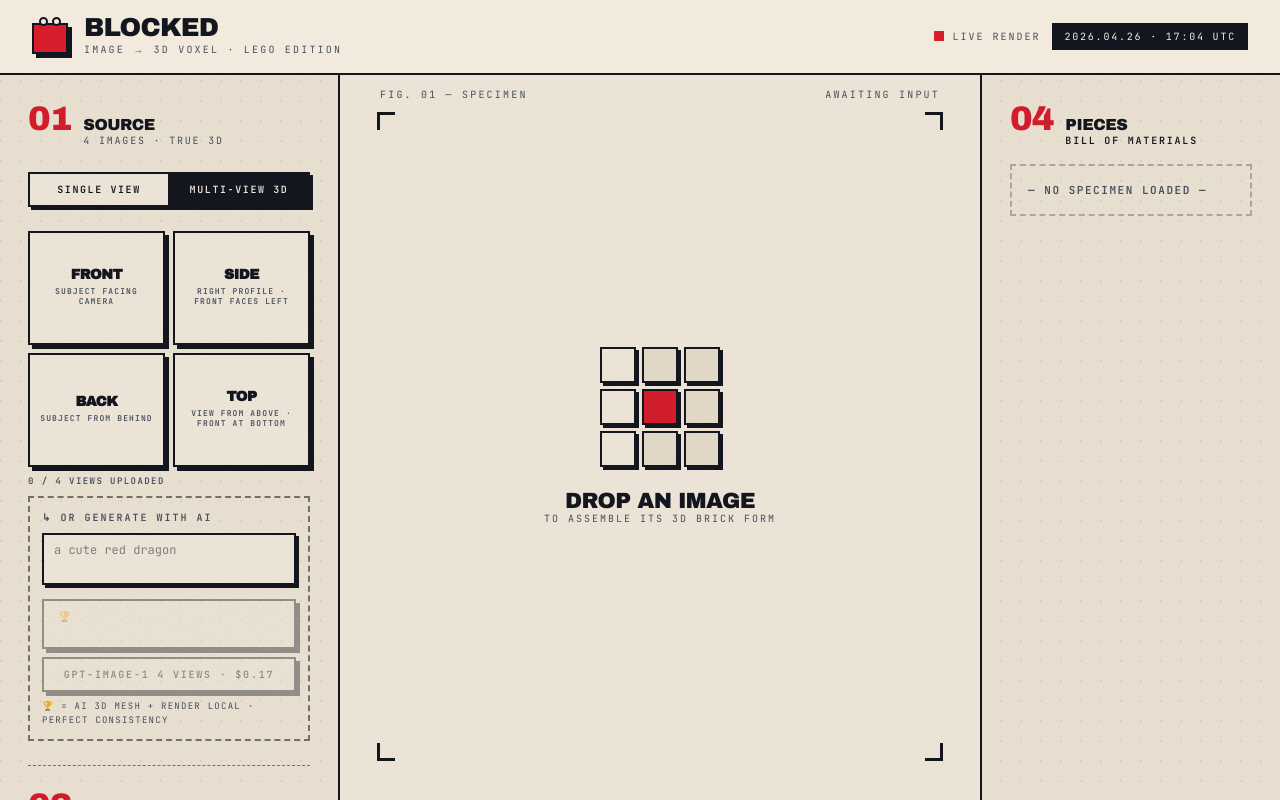
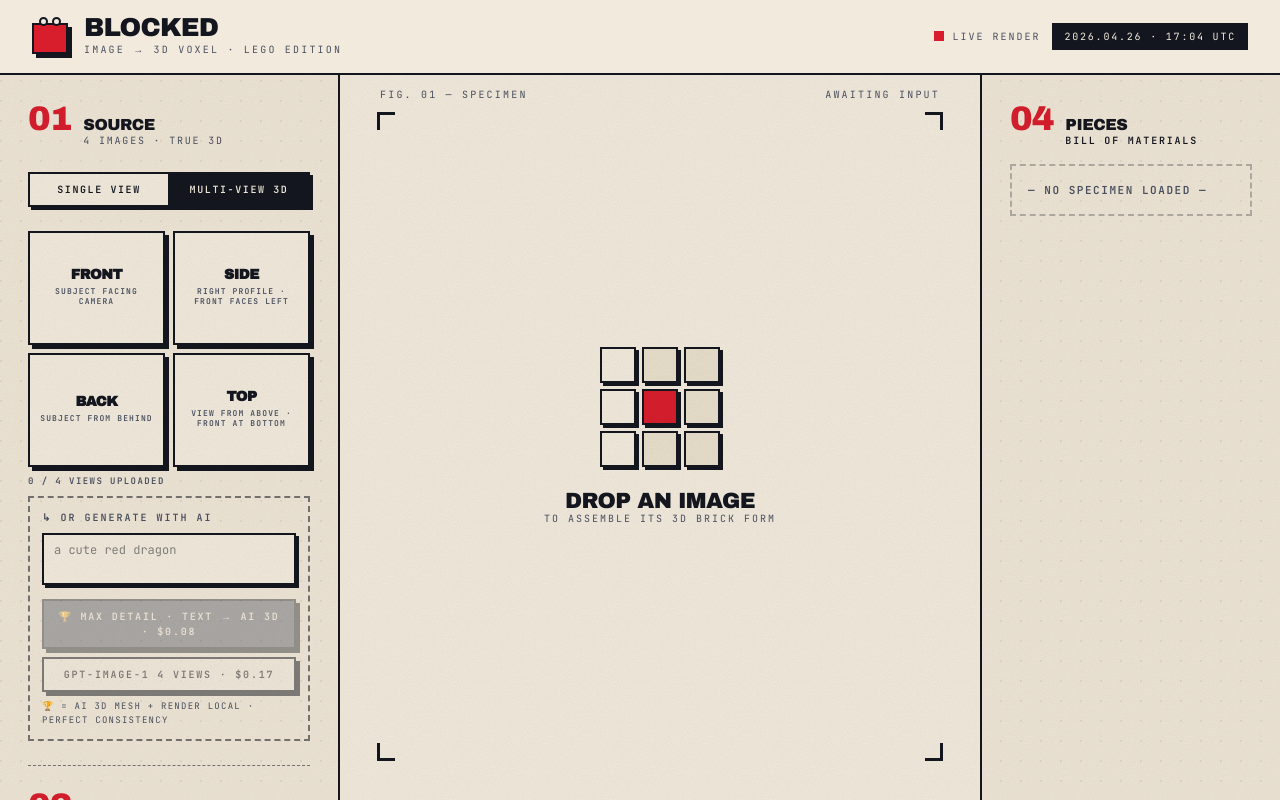
Before and after one commit to victorgalvez56/blocked, a Next.js app: page /studio in a window 1280 px wide. Both pictures are taken after a click on the button "MULTI-VIEW 3D". Shown: the top 800 px of the page. Built offline with nearby package versions, Linux system fonts and the light colour scheme.

Commit message:
fix: button text invisible on red CTAs. .press class moved into @layer components so Tailwind utilities (bg-red, hover:bg-red) consistently override; explicit hover:bg-red+text-paper added to Max detail button to prevent the cream-on-yellow invisibility on hover

```diff
--- a/src/app/globals.css
+++ b/src/app/globals.css
@@ -132,7 +132,9 @@ input[type='checkbox']:active {
   transform: translate(3px, 3px);
 }
 
-/* Buttons / pressables — generic class */
+/* Buttons / pressables — generic class. Wrapped in @layer components so Tailwind utility
+   classes (bg-red, hover:bg-red, etc.) consistently override the defaults. */
+@layer components {
   .press {
     border: 2px solid var(--ink);
     background: var(--paper);
@@ -157,6 +159,7 @@ input[type='checkbox']:active {
   }
   .press:disabled:hover {
     background: var(--paper);
+  }
 }
 
 /* Selects */
--- a/src/components/image-runner.tsx
+++ b/src/components/image-runner.tsx
@@ -426,7 +426,7 @@ export function ImageRunner() {
                     type="button"
                     onClick={generateMaxDetail}
                     disabled={aiBusy || aiPrompt.trim().length < 3}
-                    className="press w-full bg-red px-3 py-2 font-mono text-[10px] font-bold uppercase tracking-[0.18em] text-paper disabled:bg-ink-2"
+                    className="press w-full bg-red px-3 py-2 font-mono text-[10px] font-bold uppercase tracking-[0.18em] text-paper hover:bg-red hover:text-paper disabled:bg-ink-2"
                   >
                     {aiBusy ? 'DALL·E → Trellis → render… (~30-60s)' : '🏆 Max detail · text → AI 3D · $0.08'}
                   </button>
```
Lines whose indentation alone changed are shown as unchanged.
